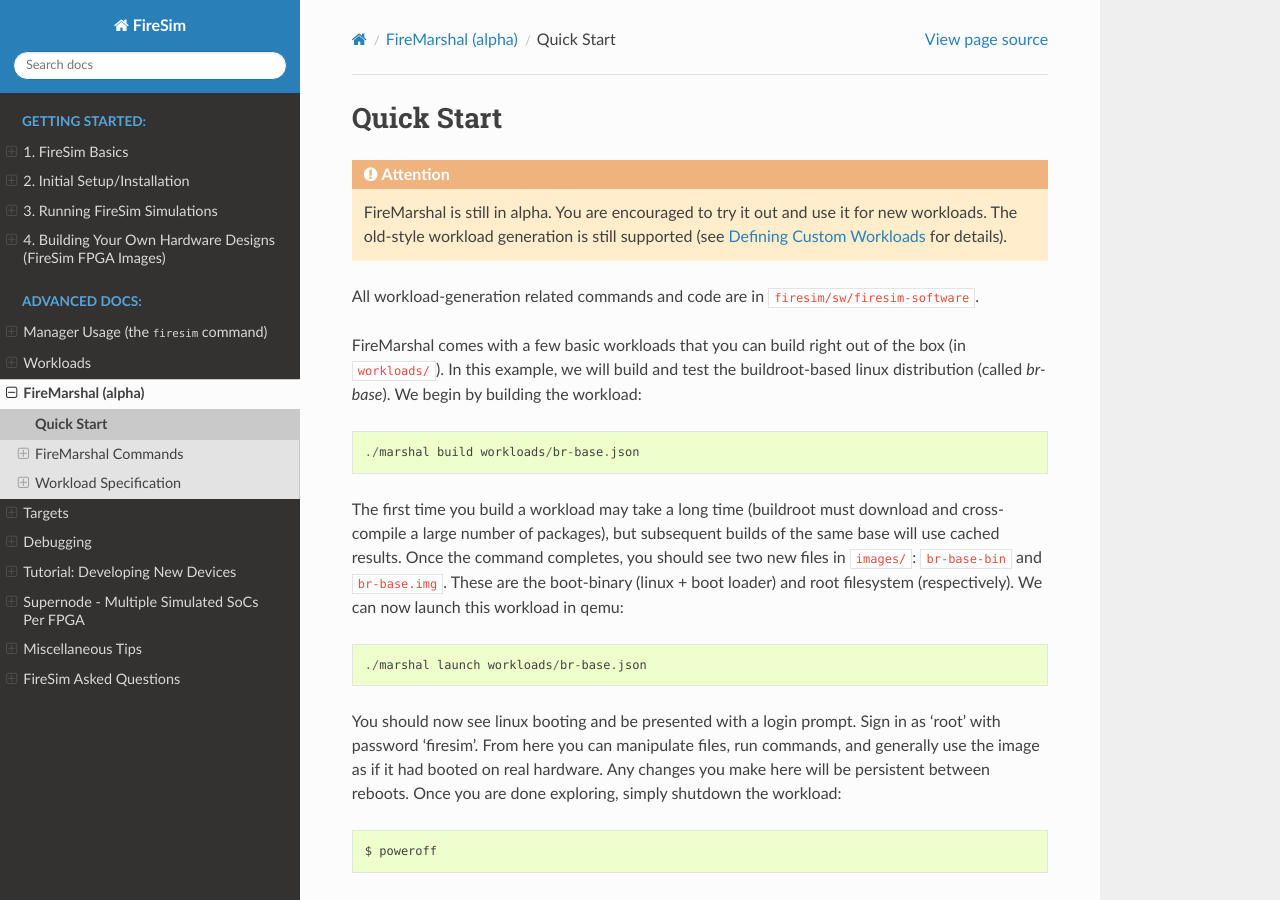
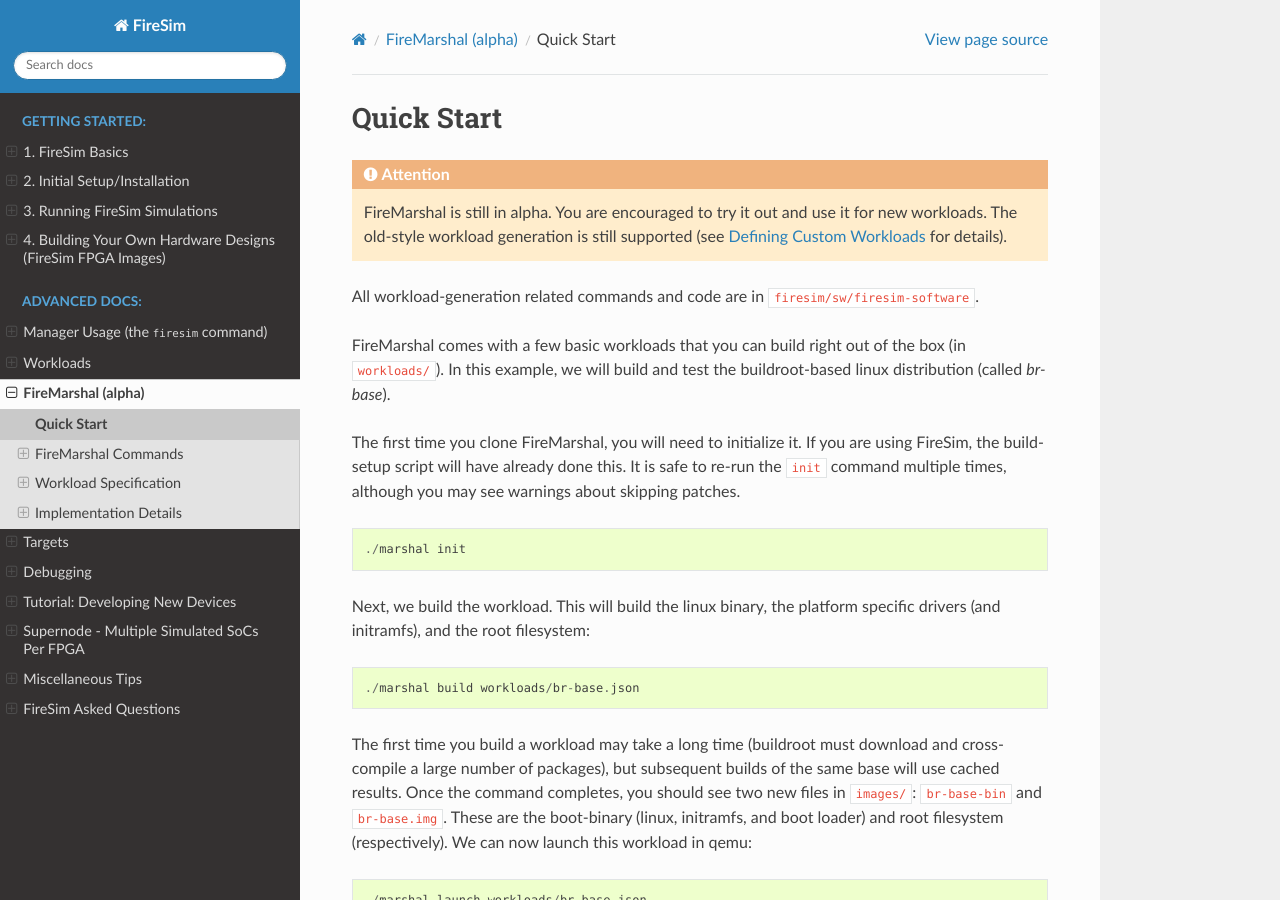
Before and after one commit to firesim/firesim, a Sphinx documentation site: the page built from docs/Advanced-Usage/FireMarshal/FireMarshal-QuickStart.rst, in a window 1280 px wide and 900 px high. Built offline with Sphinx 7.4.7 and the Read the Docs theme 2.0.0, drawn with Linux system fonts in a browser that asks for light colours.

Commit message:
Added docs for linux5 bump and a new section for FireMarshal internal details

```diff
--- a/docs/Advanced-Usage/FireMarshal/FireMarshal-QuickStart.rst
+++ b/docs/Advanced-Usage/FireMarshal/FireMarshal-QuickStart.rst
@@ -12,8 +12,20 @@
 
 FireMarshal comes with a few basic workloads that you can build right out of
 the box (in ``workloads/``). In this example, we will build and test the
-buildroot-based linux distribution (called *br-base*). We begin by building the
-workload:
+buildroot-based linux distribution (called *br-base*).
+
+The first time you clone FireMarshal, you will need to initialize it. If you
+are using FireSim, the build-setup script will have already done this. It is
+safe to re-run the ``init`` command multiple times, although you may see
+warnings about skipping patches.
+
+::
+
+   ./marshal init
+
+
+Next, we build the workload. This will build the linux binary, the platform
+specific drivers (and initramfs), and the root filesystem:
 
 ::
 
@@ -23,7 +35,7 @@
 download and cross-compile a large number of packages), but subsequent builds
 of the same base will use cached results. Once the command completes, you
 should see two new files in ``images/``: ``br-base-bin`` and ``br-base.img``.
-These are the boot-binary (linux + boot loader) and root filesystem
+These are the boot-binary (linux, initramfs, and boot loader) and root filesystem
 (respectively). We can now launch this workload in qemu:
 
 ::
--- a/docs/Advanced-Usage/FireMarshal/index.rst
+++ b/docs/Advanced-Usage/FireMarshal/index.rst
@@ -32,3 +32,4 @@
    FireMarshal-QuickStart
    FireMarshal-Commands
    FireMarshal-Config
+   internal/index
--- /dev/null
+++ b/docs/Advanced-Usage/FireMarshal/internal/index.rst
@@ -0,0 +1,9 @@
+.. _firemarshal-internal:
+
+Implementation Details
+=============================
+
+.. toctree::
+   :maxdepth: 1
+
+   Build
```
Also changed, not shown: docs/Advanced-Usage/FireMarshal/FireMarshal-Commands.rst (+14 -0 lines), docs/Advanced-Usage/FireMarshal/FireMarshal-Config.rst (+4 -3 lines), docs/Advanced-Usage/FireMarshal/internal/Build.rst (added, +117 -0 lines).
